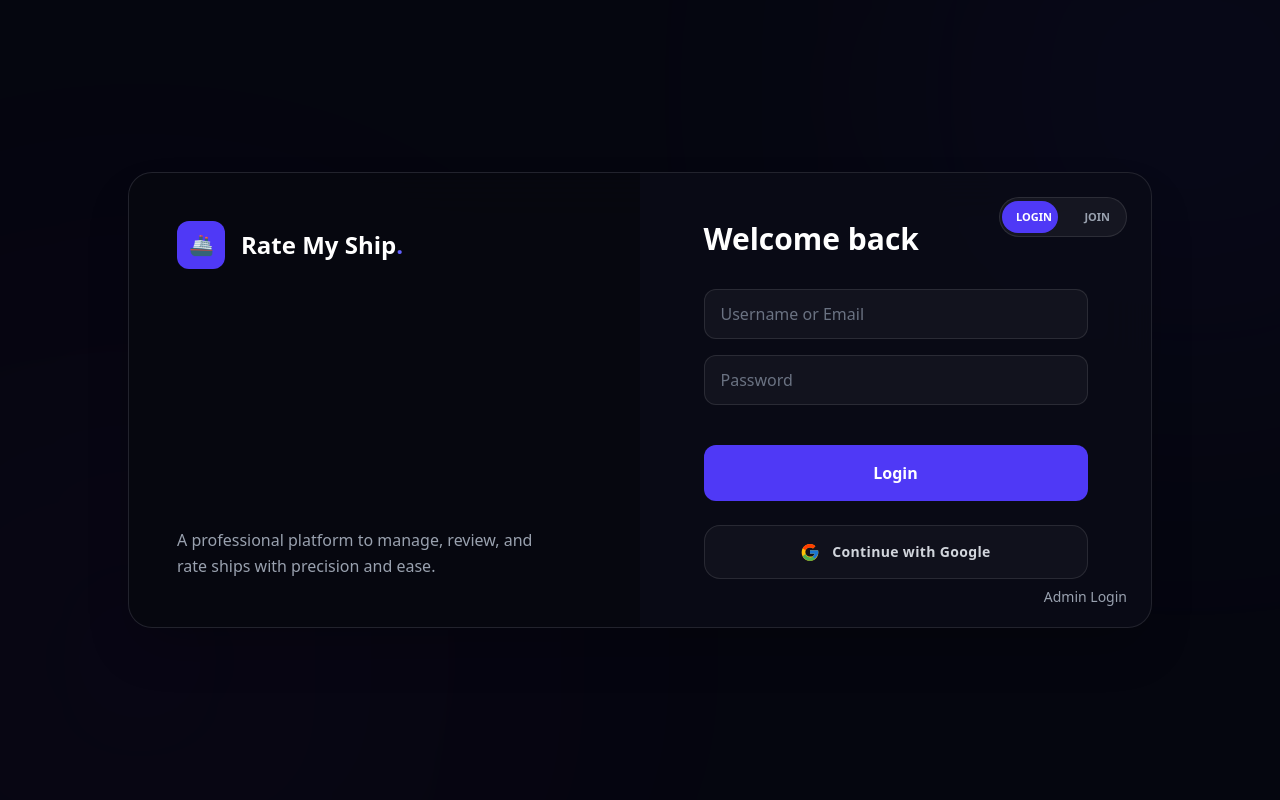
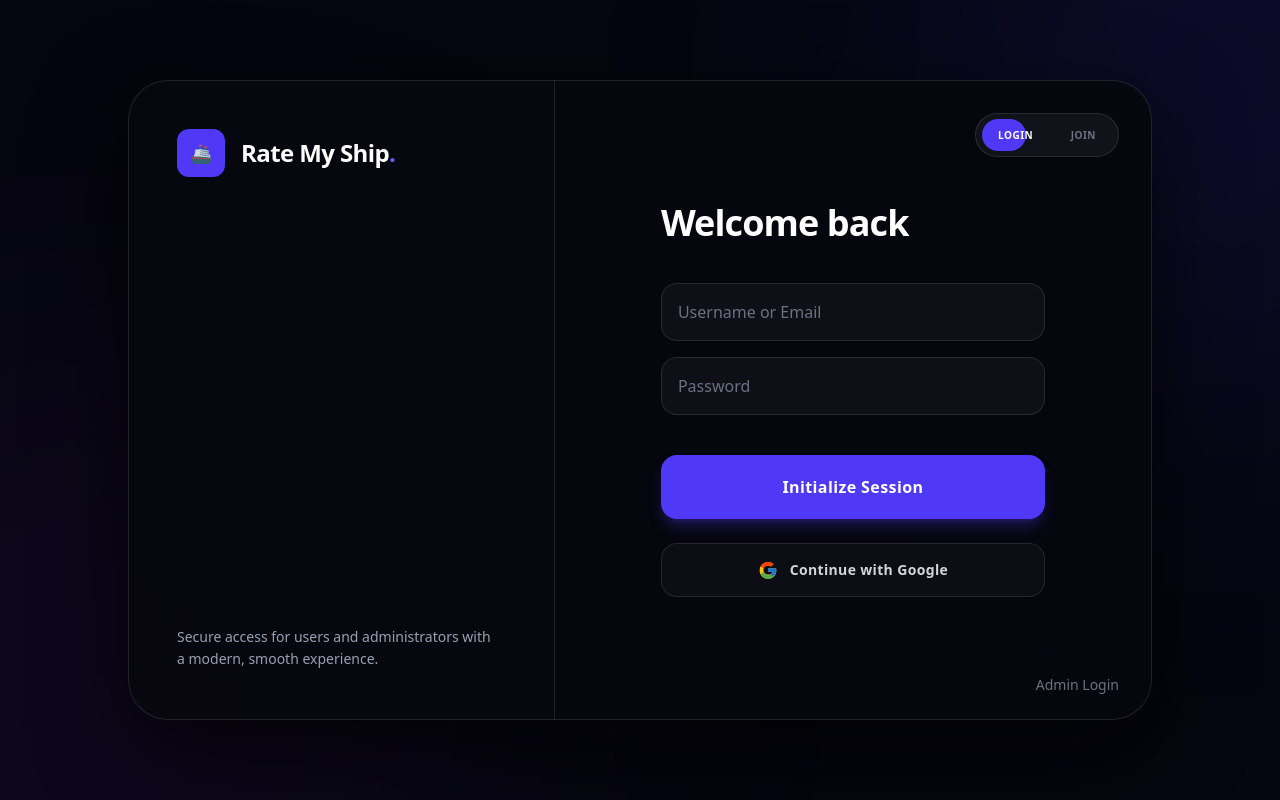
Before and after one commit to akashverma712/rate-my-ship, a React (Vite) app: page / in a window 1280 px wide. Built offline with nearby package versions, Linux system fonts and the light colour scheme; no server answers.

Commit message:
did some design changes

```diff
--- a/src/components/auth/AuthCard.jsx
+++ b/src/components/auth/AuthCard.jsx
@@ -15,77 +15,77 @@ export default function AuthPage({
   onGoogle
 }) {
   return (
-    <div className="min-h-screen bg-[#05060f] flex items-center justify-center px-4 relative overflow-hidden">
+    <div className="min-h-screen w-full bg-[#05060f] flex items-center justify-center px-4 relative overflow-hidden">
 
-      {/* Background glow */}
+      {/* background blobs */}
       <motion.div
-        animate={{ scale: [1, 1.15, 1], opacity: [0.4, 0.6, 0.4] }}
-        transition={{ duration: 18, repeat: Infinity }}
-        className="absolute w-[500px] h-[500px] bg-indigo-600/10 blur-[140px] rounded-full -top-40 -right-40"
+        animate={{ x: [0, 100, 0], y: [0, -50, 0], scale: [1, 1.2, 1] }}
+        transition={{ duration: 22, repeat: Infinity, ease: "linear" }}
+        className="absolute -top-40 -right-40 w-[520px] h-[520px] bg-indigo-600/15 blur-[140px] rounded-full"
       />
       <motion.div
-        animate={{ scale: [1, 1.2, 1], opacity: [0.3, 0.5, 0.3] }}
-        transition={{ duration: 20, repeat: Infinity }}
-        className="absolute w-[600px] h-[600px] bg-purple-800/10 blur-[160px] rounded-full -bottom-40 -left-40"
+        animate={{ x: [0, -80, 0], y: [0, 100, 0], scale: [1, 1.15, 1] }}
+        transition={{ duration: 18, repeat: Infinity, ease: "linear" }}
+        className="absolute -bottom-40 -left-40 w-[620px] h-[620px] bg-purple-900/15 blur-[160px] rounded-full"
       />
 
-      {/* Card */}
       <motion.div
-        initial={{ opacity: 0, y: 30 }}
-        animate={{ opacity: 1, y: 0 }}
-        transition={{ duration: 0.8 }}
-        className="relative z-10 w-full max-w-5xl bg-[#0b0c17]/90 backdrop-blur-xl rounded-3xl border border-white/10 shadow-2xl grid md:grid-cols-2 overflow-hidden"
+        initial={{ opacity: 0, scale: 0.96 }}
+        animate={{ opacity: 1, scale: 1 }}
+        transition={{ duration: 0.7, ease: "easeOut" }}
+        className="flex w-full max-w-5xl min-h-[640px] bg-[#0a0b14]/90 backdrop-blur-2xl rounded-[2.5rem] overflow-hidden border border-white/10 shadow-[0_30px_90px_rgba(0,0,0,0.7)] z-10"
       >
 
-        {/* LEFT BRAND */}
-        <div className="hidden md:flex flex-col justify-between p-12 bg-black/30">
+        {/* LEFT */}
+        <div className="hidden md:flex w-5/12 p-12 flex-col justify-between border-r border-white/10 bg-black/20">
           <div className="flex items-center gap-4">
-            <div className="w-12 h-12 rounded-xl bg-indigo-600 flex items-center justify-center text-xl">
+            <div className="w-12 h-12 bg-indigo-600 rounded-xl flex items-center justify-center text-lg">
               🚢
             </div>
-            <h1 className="text-2xl font-extrabold text-white">
+            <h1 className="text-2xl font-extrabold text-white tracking-tight">
               Rate My Ship<span className="text-indigo-500">.</span>
             </h1>
           </div>
 
-          <p className="text-gray-400 leading-relaxed max-w-sm">
-            A professional platform to manage, review, and rate ships with
-            precision and ease.
+          <p className="text-gray-400 text-sm leading-relaxed max-w-xs">
+            Secure access for users and administrators with a modern, smooth
+            experience.
           </p>
         </div>
 
-        {/* RIGHT FORM */}
-        <div className="p-8 sm:p-12 flex flex-col justify-center relative">
+        {/* RIGHT */}
+        <div className="w-full md:w-7/12 bg-black/30 px-8 sm:px-12 py-14 flex flex-col justify-center relative">
 
-          {/* Toggle */}
+          {/* login / join toggle */}
           {!isAdminLogin && (
-            <div className="absolute top-6 right-6">
+            <div className="absolute top-8 right-8 z-20">
               <div
                 onClick={() => setIsLogin(!isLogin)}
-                className="relative w-32 h-10 bg-white/5 border border-white/10 rounded-full flex items-center cursor-pointer"
+                className="relative w-36 h-11 bg-white/5 rounded-full flex items-center p-1.5 cursor-pointer border border-white/10 hover:border-white/20 transition"
               >
                 <motion.div
-                  animate={{ x: isLogin ? 2 : 66 }}
-                  className="absolute w-14 h-8 bg-indigo-600 rounded-full"
+                  animate={{ x: isLogin ? 0 : 92 }}
+                  transition={{ type: "spring", stiffness: 300, damping: 25 }}
+                  className="absolute w-11 h-8 bg-indigo-600 rounded-full"
                 />
-                <div className="relative z-10 w-full flex justify-between px-4 text-[11px] font-semibold uppercase">
-                  <span className={isLogin ? "text-white" : "text-gray-400"}>Login</span>
-                  <span className={!isLogin ? "text-white" : "text-gray-400"}>Join</span>
+                <div className="relative z-10 w-full flex justify-between px-4 text-[10px] font-bold uppercase tracking-wider">
+                  <span className={isLogin ? "text-white" : "text-gray-500"}>
+                    Login
+                  </span>
+                  <span className={!isLogin ? "text-white" : "text-gray-500"}>
+                    Join
+                  </span>
                 </div>
               </div>
             </div>
           )}
 
           <div className="max-w-sm mx-auto w-full">
-            <h2 className="text-3xl font-bold text-white mb-8">
-              {isAdminLogin
-                ? "Admin Access"
-                : isLogin
-                ? "Welcome back"
-                : "Create account"}
+            <h2 className="text-4xl font-extrabold text-white mb-10 tracking-tight">
+              {isAdminLogin ? "Admin Access" : isLogin ? "Welcome back" : "Get started"}
             </h2>
 
-            {/* Signup */}
+            {/* USER SIGNUP */}
             {!isLogin && !isAdminLogin && (
               <>
                 <Input placeholder="Full Name" onChange={(e) => setUsername(e.target.value)} />
@@ -93,7 +93,6 @@ export default function AuthPage({
               </>
             )}
 
-            {/* Login */}
             {(isLogin || isAdminLogin) && (
               <Input
                 placeholder="Username or Email"
@@ -111,14 +110,14 @@ export default function AuthPage({
 
             <motion.button
               whileHover={{ scale: 1.02 }}
-              whileTap={{ scale: 0.98 }}
+              whileTap={{ scale: 0.97 }}
               onClick={onSubmit}
-              className="w-full mt-6 py-4 rounded-xl bg-indigo-600 hover:bg-indigo-700 transition font-bold text-white"
+              className="w-full bg-indigo-600 hover:bg-indigo-700 transition text-white py-5 rounded-2xl mt-6 font-black tracking-wide shadow-lg shadow-indigo-600/30"
             >
               {isAdminLogin
                 ? "Enter Admin Panel"
                 : isLogin
-                ? "Login"
+                ? "Initialize Session"
                 : "Create Account"}
             </motion.button>
 
@@ -129,13 +128,14 @@ export default function AuthPage({
             )}
           </div>
 
-          {/* Admin switch */}
-          <button
+          {/* ADMIN TOGGLE */}
+          <div
+            className="absolute bottom-6 right-8 text-sm text-gray-500 hover:text-indigo-400 cursor-pointer transition"
             onClick={() => setIsAdminLogin(!isAdminLogin)}
-            className="absolute bottom-5 right-6 text-sm text-gray-400 hover:text-indigo-400 transition"
           >
-            {isAdminLogin ? "Switch to User Login" : "Admin Login"}
-          </button>
+            {isAdminLogin ? "Switch to User" : "Admin Login"}
+          </div>
+
         </div>
       </motion.div>
     </div>
@@ -144,9 +144,10 @@ export default function AuthPage({
 
 function Input(props) {
   return (
-    <input
+    <motion.input
       {...props}
-      className="w-full mb-4 px-4 py-3 rounded-xl bg-white/[0.04] border border-white/10 text-white placeholder-gray-500 focus:outline-none focus:border-indigo-500 transition"
+      whileFocus={{ scale: 1.01 }}
+      className="w-full p-4 rounded-2xl bg-white/[0.04] border border-white/10 text-white placeholder-gray-500 mb-4 focus:outline-none focus:border-indigo-500 transition"
     />
   );
 }
```
